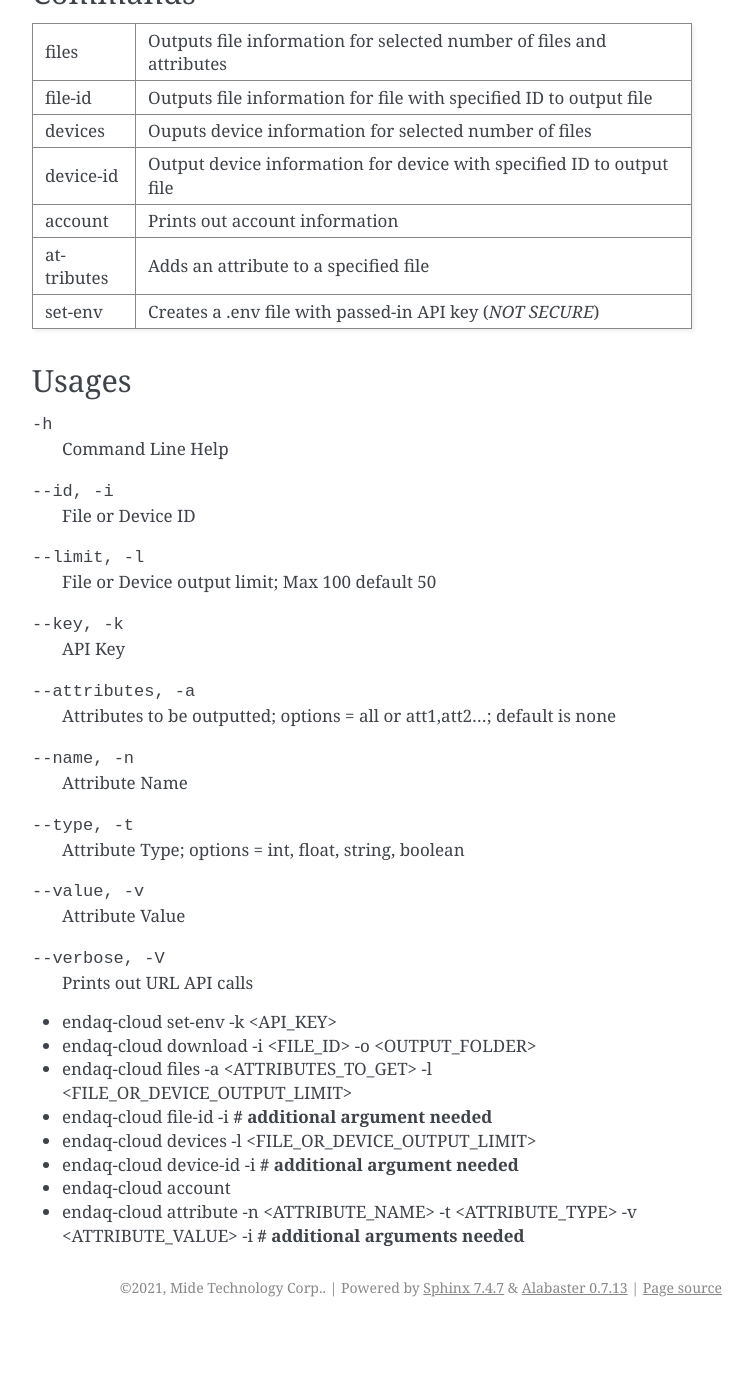
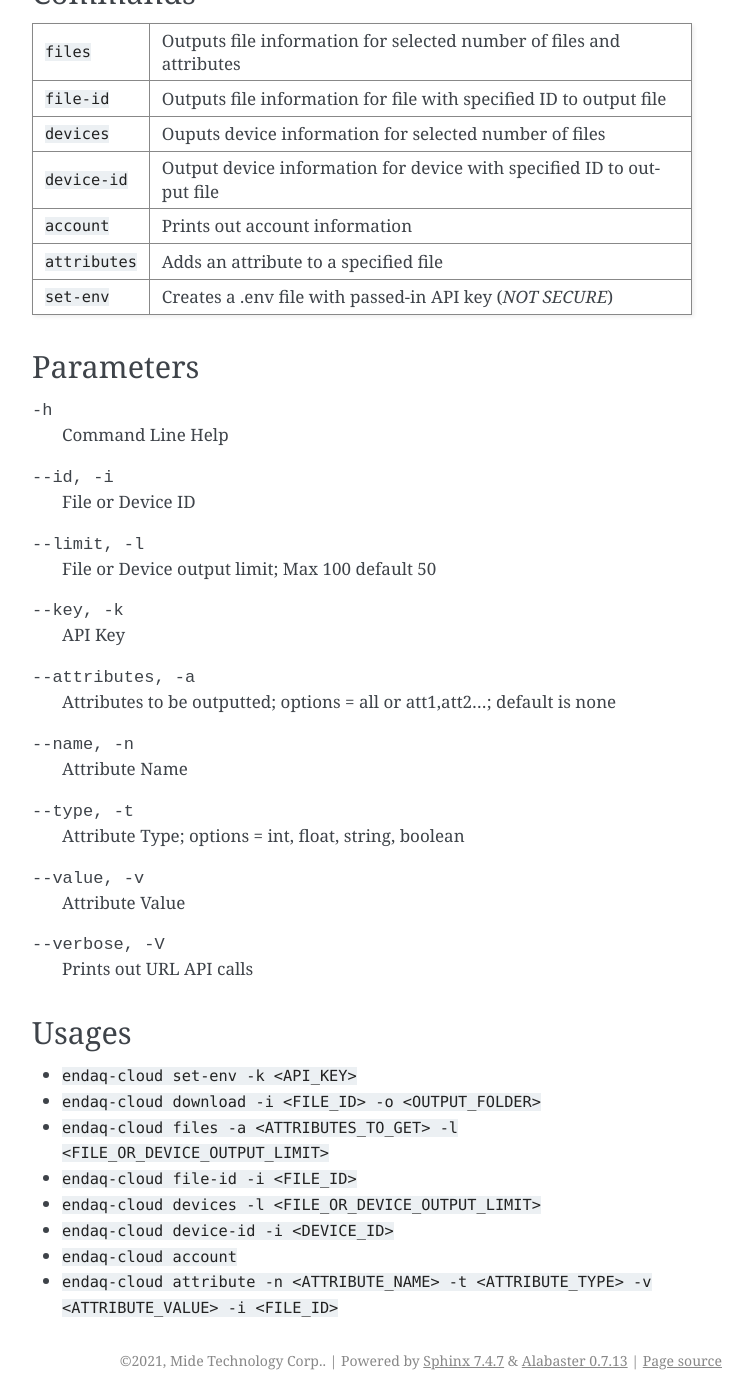
Before and after one commit to MideTechnology/endaq-python, a Sphinx documentation site: the page built from docs/endaq/cloud_API_wrapper.rst, in a window 1280 px wide and 1400 px high, scrolled down 686 px. Shown: the whole window, without its empty margins (388-1141 px from the left). Built offline with Sphinx 7.4.7, drawn with Linux system fonts in a browser that asks for light colours; before the commit the page ends 2013 px from its top, so only the background shows below that.

Commit message:
cleaned up API wrapper docs

```diff
--- a/docs/endaq/cloud_API_wrapper.rst
+++ b/docs/endaq/cloud_API_wrapper.rst
@@ -21,17 +21,18 @@ Commands
 ========
 
 =================== ======================================================================
-files               Outputs file information for selected number of files and attributes
-file-id             Outputs file information for file with specified ID to output file
-devices             Ouputs device information for selected number of files
-device-id           Output device information for device with specified ID to output file
-account             Prints out account information
-attributes          Adds an attribute to a specified file
-set-env             Creates a .env file with passed-in API key (*NOT SECURE*)
+``files``           Outputs file information for selected number of files and attributes
+``file-id``         Outputs file information for file with specified ID to output file
+``devices``         Ouputs device information for selected number of files
+``device-id``       Output device information for device with specified ID to output file
+``account``         Prints out account information
+``attributes``      Adds an attribute to a specified file
+``set-env``         Creates a .env file with passed-in API key (*NOT SECURE*)
 =================== ======================================================================
 
-Usages
-======
+Parameters
+==========
+
 -h                  Command Line Help
 --id, -i            File or Device ID
 --limit, -l         File or Device output limit; Max 100 default 50
@@ -42,11 +43,14 @@ Usages
 --value, -v         Attribute Value
 --verbose, -V       Prints out URL API calls
 
-- endaq-cloud set-env -k <API_KEY>
-- endaq-cloud download -i <FILE_ID> -o <OUTPUT_FOLDER>
-- endaq-cloud files -a <ATTRIBUTES_TO_GET> -l <FILE_OR_DEVICE_OUTPUT_LIMIT>
-- endaq-cloud file-id -i **# additional argument needed**
-- endaq-cloud devices -l <FILE_OR_DEVICE_OUTPUT_LIMIT>
-- endaq-cloud device-id -i **# additional argument needed**
-- endaq-cloud account
-- endaq-cloud attribute -n <ATTRIBUTE_NAME> -t <ATTRIBUTE_TYPE> -v <ATTRIBUTE_VALUE> -i **# additional arguments needed**
+Usages
+======
+
+- ``endaq-cloud set-env -k <API_KEY>``
+- ``endaq-cloud download -i <FILE_ID> -o <OUTPUT_FOLDER>``
+- ``endaq-cloud files -a <ATTRIBUTES_TO_GET> -l <FILE_OR_DEVICE_OUTPUT_LIMIT>``
+- ``endaq-cloud file-id -i <FILE_ID>``
+- ``endaq-cloud devices -l <FILE_OR_DEVICE_OUTPUT_LIMIT>``
+- ``endaq-cloud device-id -i <DEVICE_ID>``
+- ``endaq-cloud account``
+- ``endaq-cloud attribute -n <ATTRIBUTE_NAME> -t <ATTRIBUTE_TYPE> -v <ATTRIBUTE_VALUE> -i <FILE_ID>``
```
